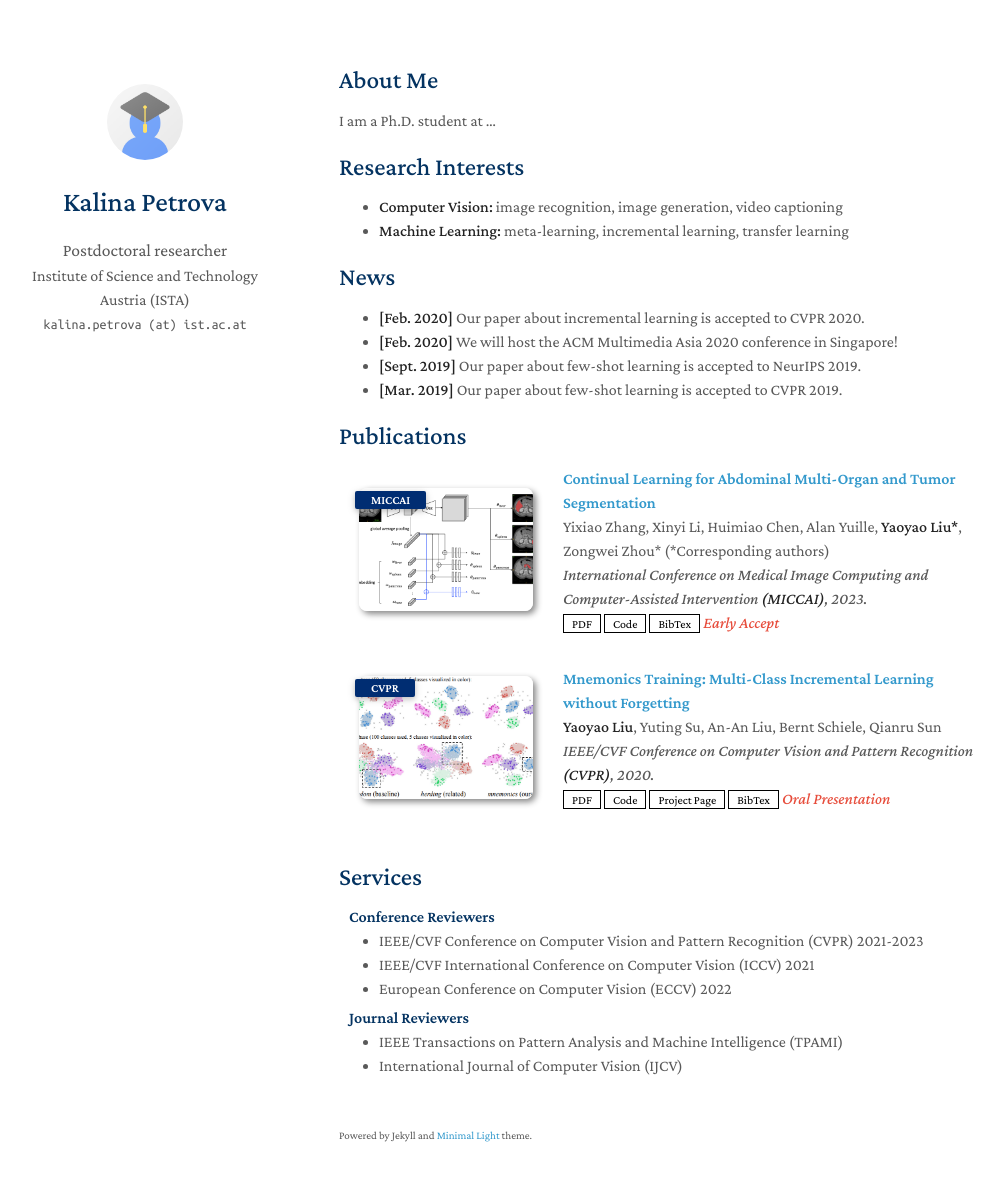
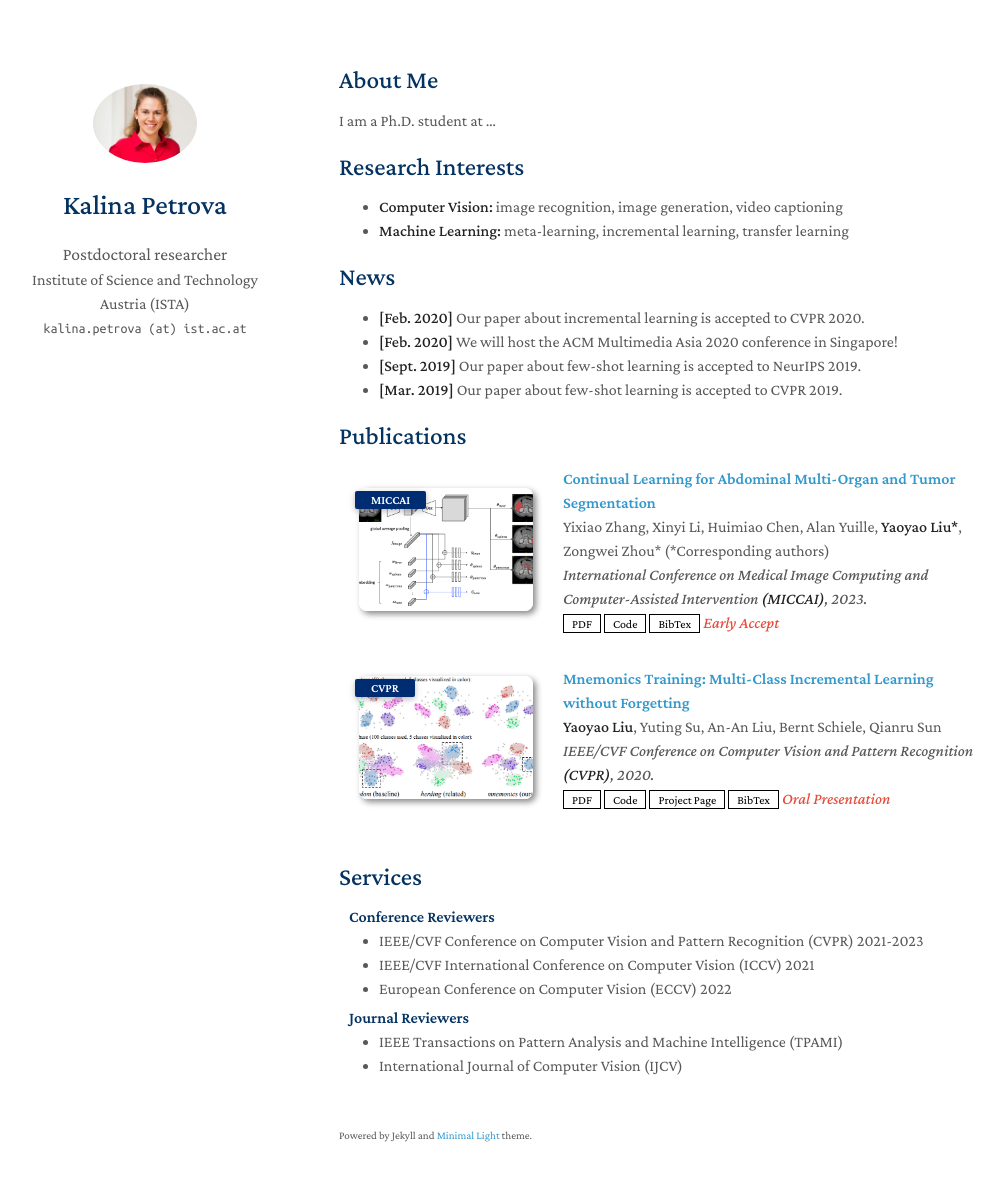
Before and after one commit to kpetrova/kpetrova.github.io, a Jekyll site: the page built from index.md, in a window 1280 px wide and 1216 px high. Shown: the top 1181 px of the window, without its empty margins (131-1135 px from the left). Built offline with Jekyll 4.4.1, drawn with Linux system fonts in a browser that asks for light colours; a style sheet for code colours, icons or effects is not loaded.

Commit message:
Add picture

```diff
--- a/_config.yml
+++ b/_config.yml
@@ -17,7 +17,7 @@ cv_link: assets/files/curriculum_vitae.pdf
 
 # Images (e.g., your profile picture and your website's favicon)
 # "favicon" and "favicon_dark" are used for the light and dark modes, respectively.
-avatar: ./assets/img/avatar.png
+avatar: ./assets/img/img.jpg
 favicon: ./assets/img/favicon.png
 favicon_dark: ./assets/img/favicon-dark.png
 
```
Also changed, not shown: assets/img/img.jpg (added).
